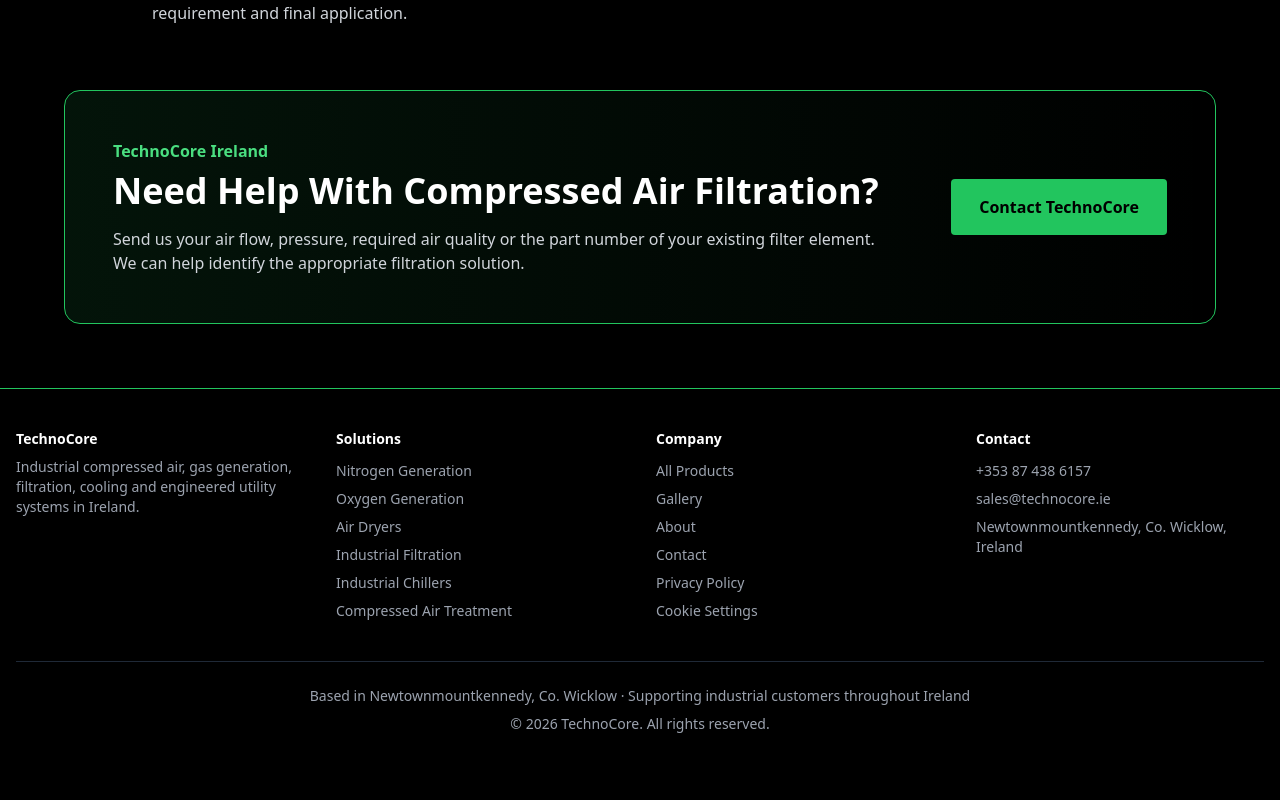
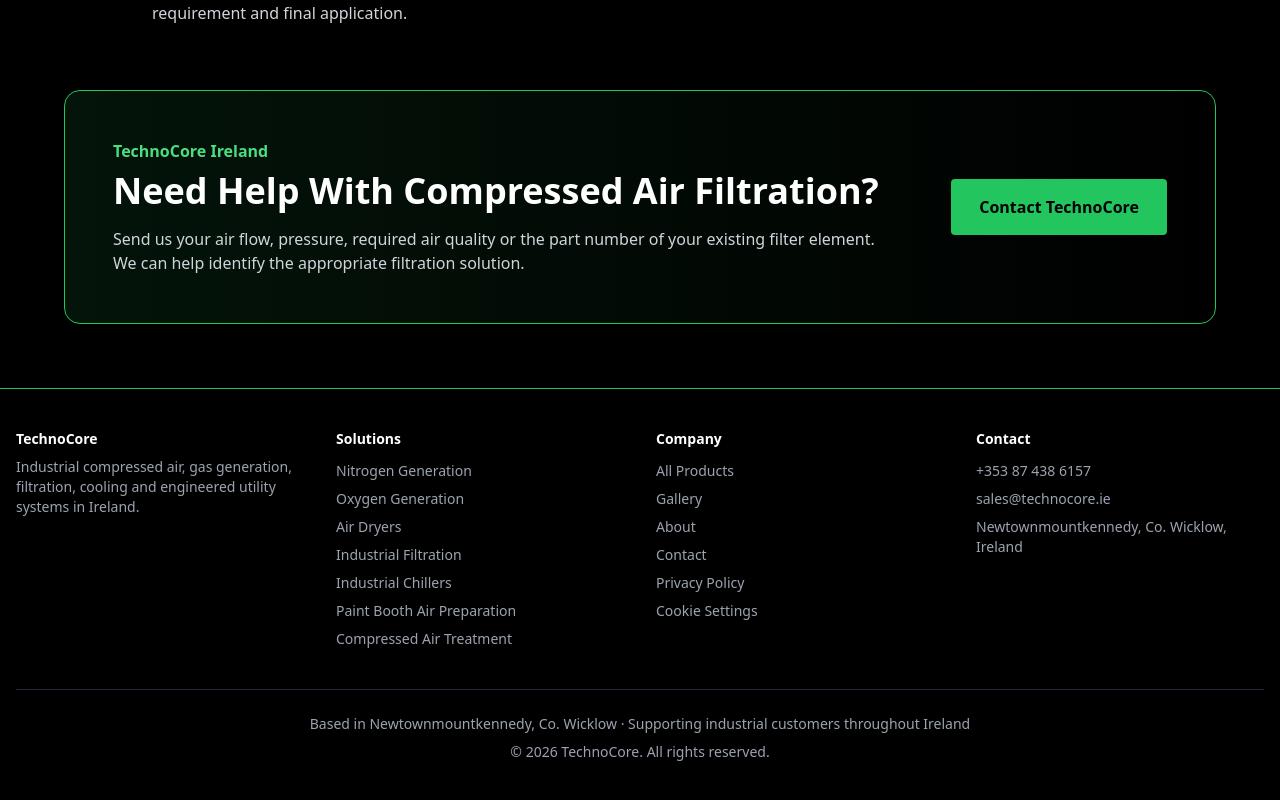
Before and after one commit to Zakkom/technocore-site, a Next.js app: page /products/filtration in a window 1280 px wide. Shown: the part 6355-7155 px from the top of the page. Before the commit the page ends 7129 px from the top, so only its background shows below. Built offline with nearby package versions, Linux system fonts and the light colour scheme.

Commit message:
Добавить Paint Booth Air Preparation в футер

```diff
--- a/components/SiteLayout.js
+++ b/components/SiteLayout.js
@@ -13,6 +13,7 @@
   { label: "Air Dryers", href: "/products/air-dryers" },
   { label: "Industrial Filtration", href: "/products/filtration" },
   { label: "Industrial Chillers", href: "/products/chillers" },
+  { label: "Paint Booth Air Preparation", href: "/products/paint-booth" },
   { label: "Compressed Air Treatment", href: "/compressed-air-treatment-ireland" },
 ];
 
```
